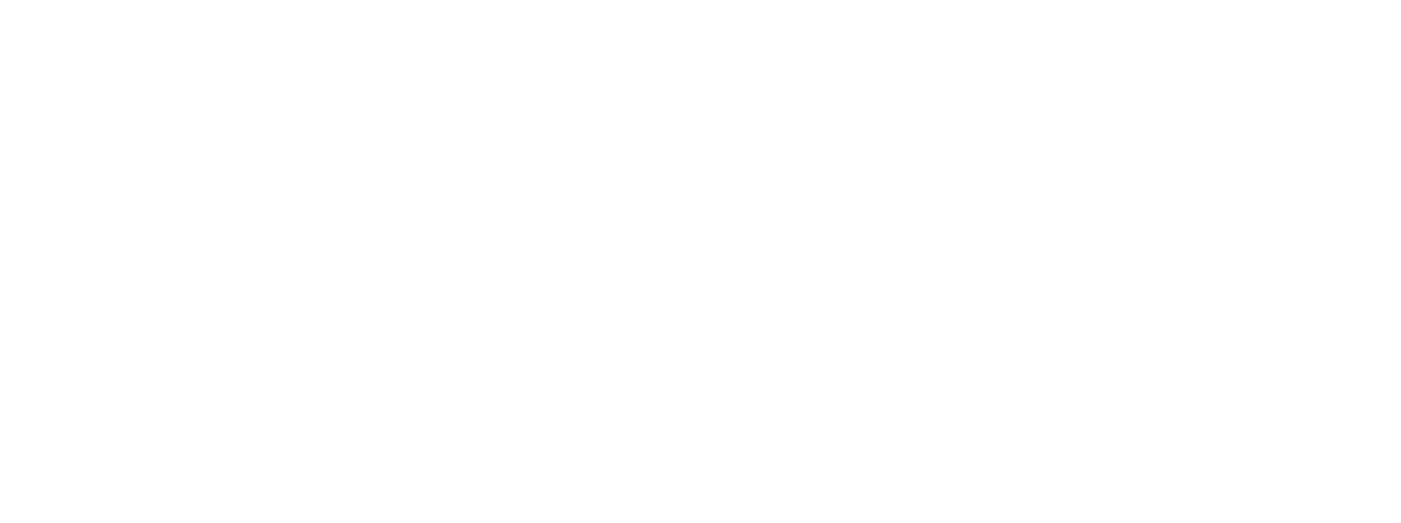
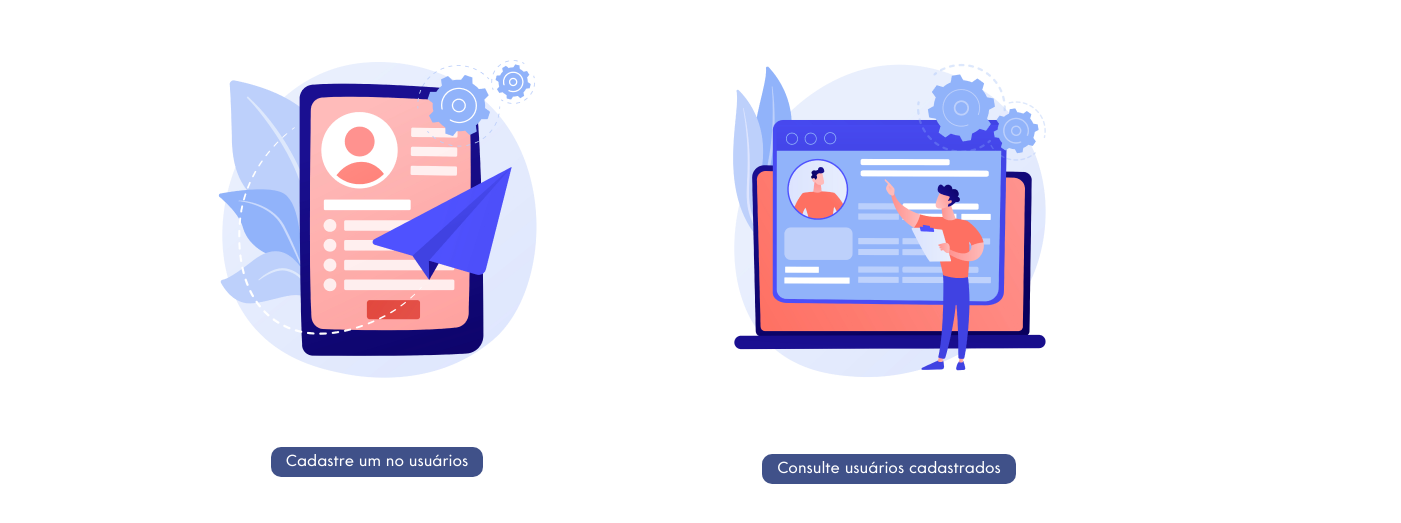
Before and after one commit to MamukaSenai/React-Mamuka, a React (Vite) app: page /home in a window 1280 px wide. Before the commit this address had no page. Shown: the part 211-734 px from the top of the page, 1401 px wide, since content can reach past the window. Built offline with nearby package versions, Linux system fonts and the light colour scheme.

Commit message:
Ajuste na Route

```diff
--- a/src/main.tsx
+++ b/src/main.tsx
@@ -11,7 +11,7 @@ ReactDOM.createRoot(document.getElementById('root')!).render(
     <BrowserRouter>
       <Routes>
 
-        <Route path='/' element={<Home />} />
+        <Route path='home' element={<Home />} />
       </Routes>
     </BrowserRouter>
 
```
